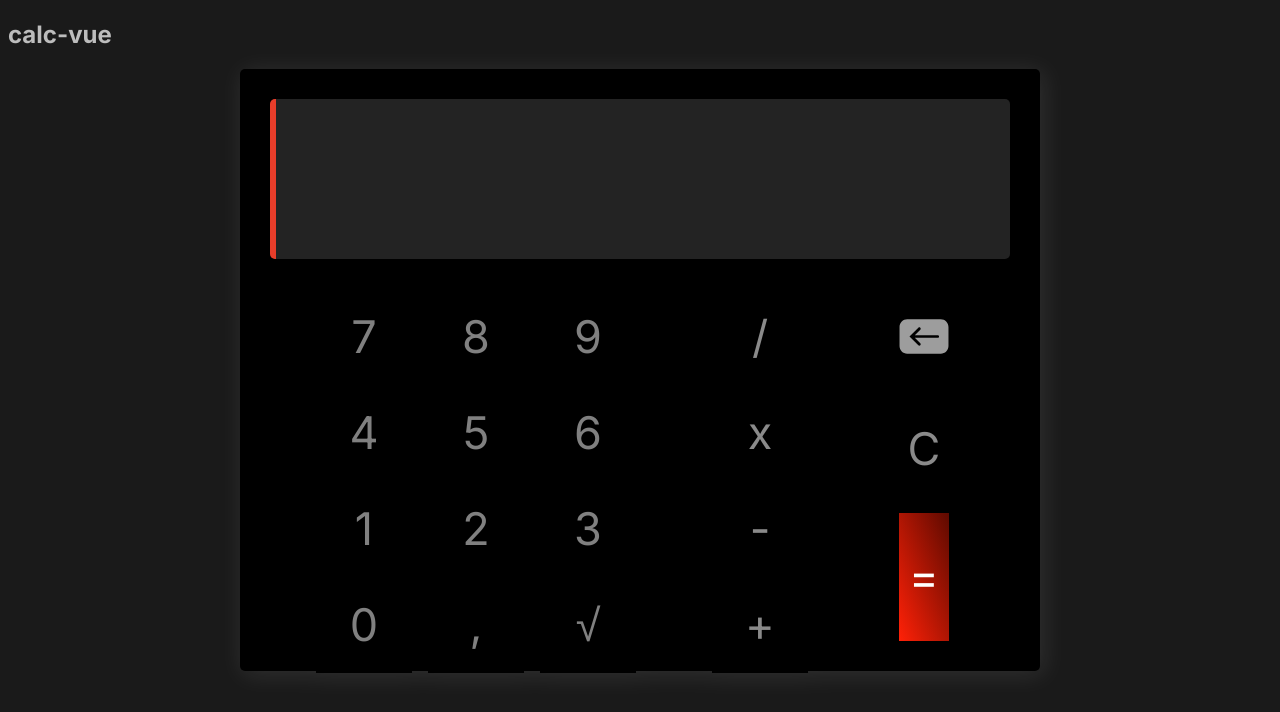
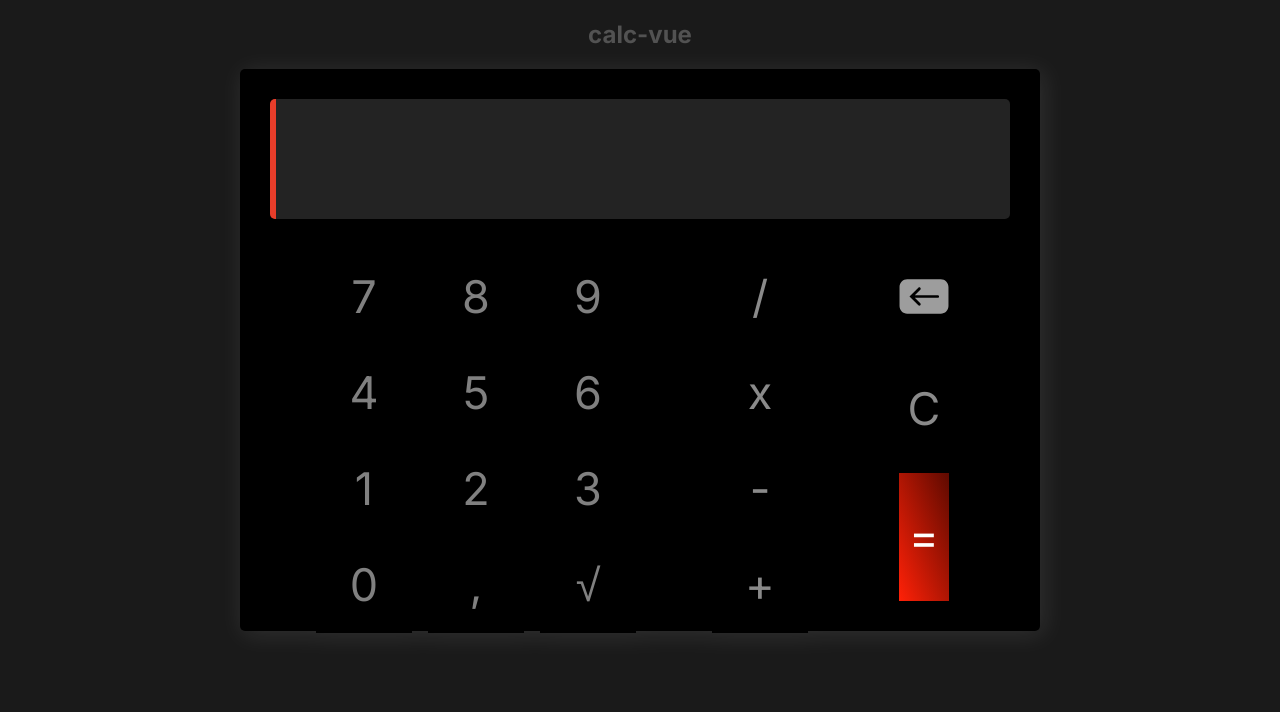
Before and after one commit to senagab/calculator-vue, a Vue app: page / in a window 1280 px wide. Shown: the top 712 px of the page. Built offline with nearby package versions, Linux system fonts and the light colour scheme.

Commit message:
feat: display altura + font sizes para desktop

```diff
--- a/src/App.vue
+++ b/src/App.vue
@@ -204,7 +204,8 @@ onUnmounted(() => {
 }
 
 header {
-  color: #bdbdbd;
+  color: #525252;
+  text-align: center;
 }
 
 .container {
@@ -213,7 +214,7 @@ header {
   width: 60%;
   min-width: 50em;
   height: 100%;
-  min-height: 75vh;
+  min-height: 70vh;
   margin: 0 auto 50px;
   background-color: black;
   border-radius: 5px;
--- a/src/components/Display.vue
+++ b/src/components/Display.vue
@@ -26,7 +26,7 @@ const props = defineProps({
     display: flex;
     align-items: center;
     justify-content: center;
-    height: 20vh;
+    height: 15vh;
     width: auto;
     background-color: #232323;
     margin: 30px 30px 0;
@@ -36,10 +36,10 @@ const props = defineProps({
 
     .display__last-operation {
         position: absolute;
-        top: 15px;
+        top: 25px;
         right: 15px;
         color: rgb(150, 150, 150);
-        font-size: 25px;
+        font-size: 35px;
     }
 
     .display__text {
@@ -49,9 +49,9 @@ const props = defineProps({
         /* border: solid 1px white; */
         border: none;
         position: absolute;
-        bottom: 0;
+        bottom: 25px;
         right: 13px;
-        font-size: 4.5em;
+        font-size: 7em;
         color: white;
         text-align: right;
         font-weight: 500;
```
